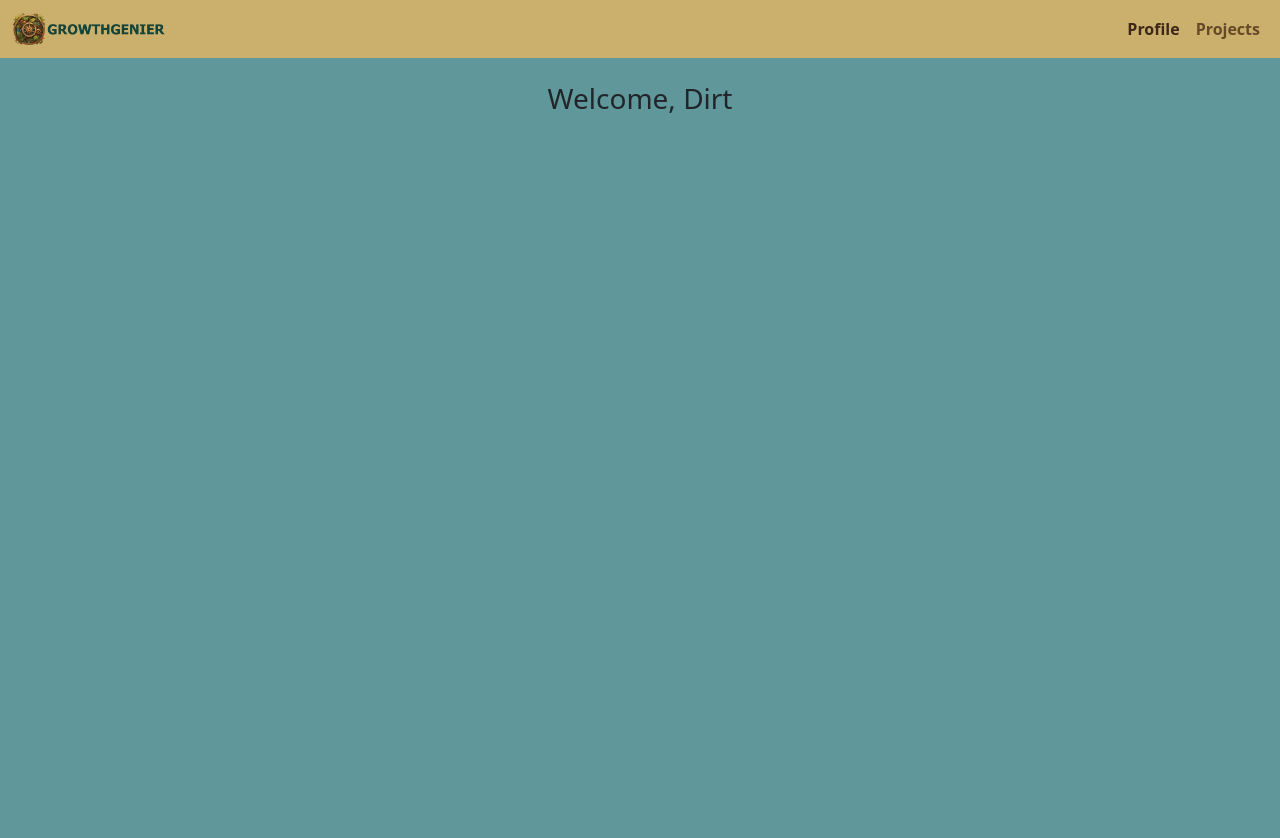
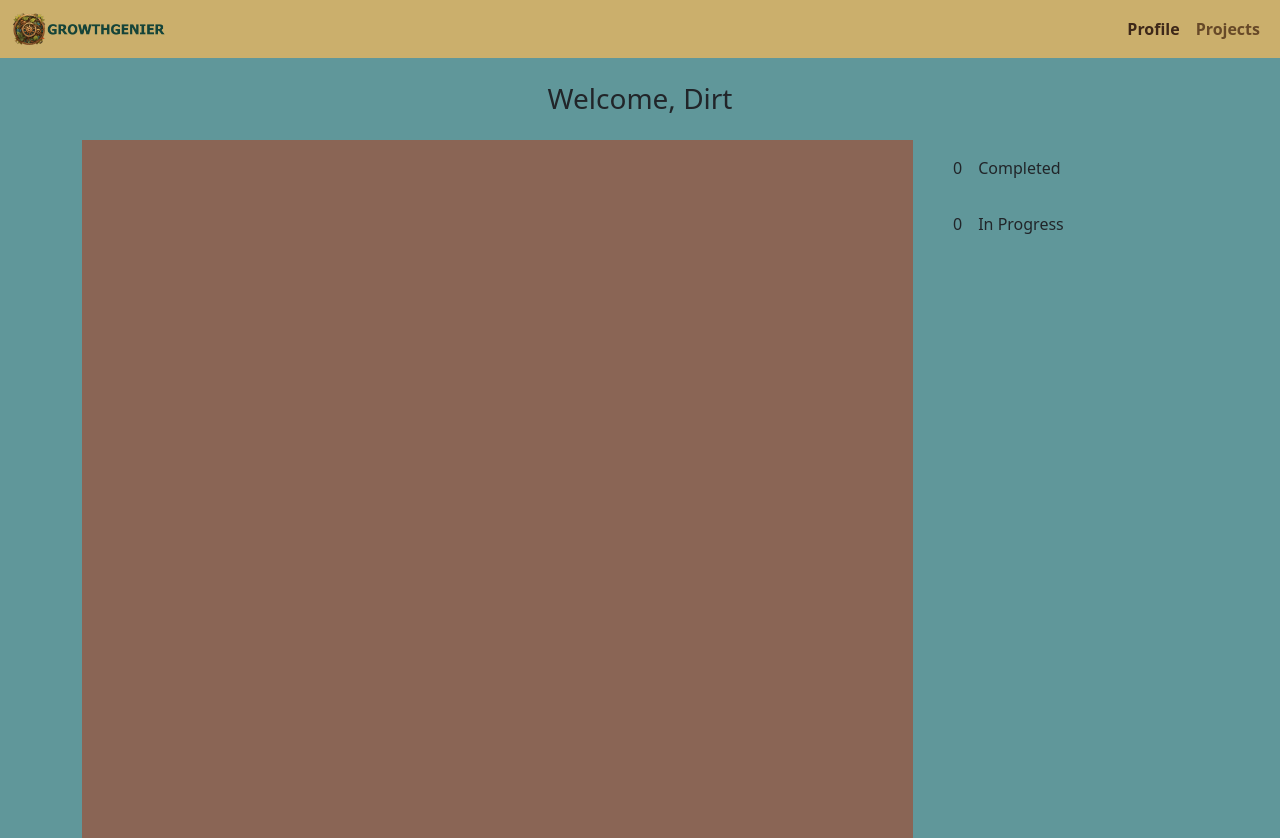
Before and after one commit to astrahalora/Growthgenier, a React (Vite) app in the folder client/: page / in a window 1280 px wide. Before the commit the page ends 800 px from the top, so only its background shows below. Built offline with nearby package versions, Linux system fonts and the light colour scheme.

Commit message:
Add GrowthFrame

```diff
--- /dev/null
+++ b/client/src/components/GrowthFrame.jsx
@@ -0,0 +1,12 @@
+import GrowthKeeper from "./GrowthKeeper";
+import GrowthOptions from "./GrowthOptions";
+import Welcome from "./Welcome";
+
+export default function GrowthFrame() {
+    const title = "Dirt";
+  return <div className="row mt-4">
+    <Welcome title={title} />
+    <GrowthKeeper/>
+    <GrowthOptions/>
+  </div>;
+}
--- /dev/null
+++ b/client/src/components/GrowthKeeper.jsx
@@ -0,0 +1,9 @@
+import placeholder from "../assets/images/growth_placeholder.jpg";
+
+export default function GrowthKeeper() {
+  return (
+    <div className="col-9 mt-3">
+      <img src={placeholder} alt="Growth Stage" className="w-100" />
+    </div>
+  );
+}
--- /dev/null
+++ b/client/src/components/GrowthOptions.jsx
@@ -0,0 +1,15 @@
+export default function GrowthOptions() {
+    const completed = 0;
+  return (
+    <div className="col mt-3">
+      <div>
+        <div className="d-inline-block p-3">{completed}</div>
+        <p className="d-inline-block">Completed</p>
+      </div>
+      <div>
+        <div className="d-inline-block p-3">{completed}</div>
+        <p className="d-inline-block">In Progress</p>
+      </div>
+    </div>
+  );
+}
--- a/client/src/components/Welcome.jsx
+++ b/client/src/components/Welcome.jsx
@@ -1,6 +1,6 @@
 export default function ({ title }) {
   return (
-    <div className="mx-auto text-center mt-4">
+    <div className="mx-auto text-center">
       <h3>Welcome, {title}</h3>
     </div>
   );
--- a/client/src/pages/ErrorPage.jsx
+++ b/client/src/pages/ErrorPage.jsx
@@ -1,3 +1,7 @@
 export default function ErrorPage() {
-    return <h1>Something didn't load as planned!</h1>
+  return (
+    <div className="d-flex justify-content-center mt-4">
+      <h1>Something didn't load as planned!</h1>
+    </div>
+  );
 }
--- a/client/src/pages/Profile.jsx
+++ b/client/src/pages/Profile.jsx
@@ -1,11 +1,10 @@
-import Welcome from "../components/Welcome";
+import GrowthFrame from "../components/GrowthFrame";
 
 export default function Profile() {
-  const title = "Dirt";
 
   return (
     <div className="container">
-      <Welcome title={title} />
+      <GrowthFrame/>
     </div>
   );
 }
```
